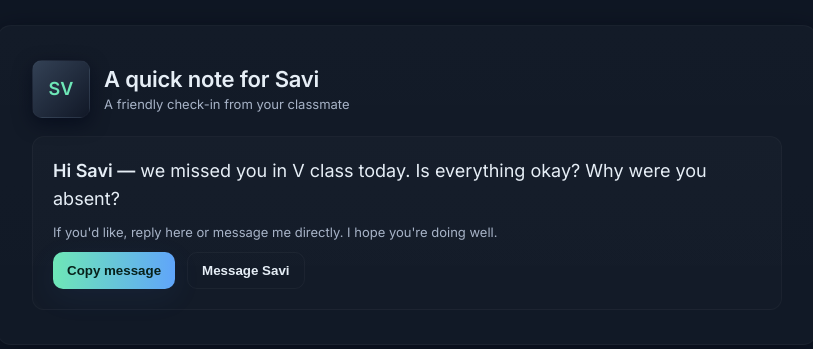
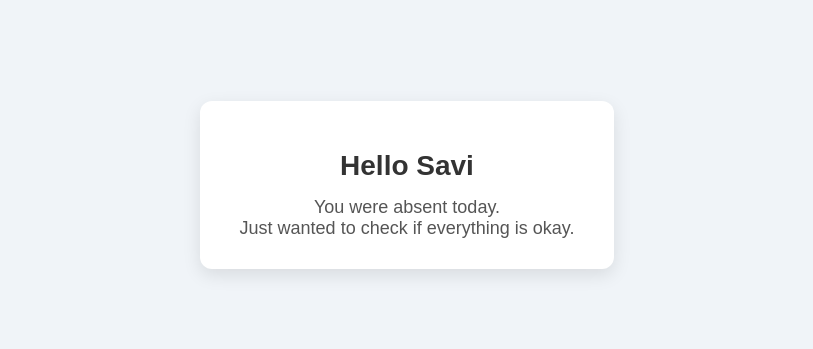
Before and after one commit to Ravish73/greetings-to-sayli, a plain HTML site: page savi.html in a window 1280 px wide. Shown: the part 215-564 px from the top of the page, without its empty margins (233-1046 px from the left). Drawn offline with Linux system fonts and the light colour scheme.

Commit message:
Update savi.html

```diff
--- a/savi.html
+++ b/savi.html
@@ -1,184 +1,49 @@
 <!DOCTYPE html>
 <html lang="en">
 <head>
-  <meta charset="utf-8" />
-  <meta name="viewport" content="width=device-width,initial-scale=1" />
+    <meta charset="UTF-8">
     <title>Message for Savi</title>
-
-  <link href="https://fonts.googleapis.com/css2?family=Inter:wght@300;400;600&display=swap" rel="stylesheet">
-
     <style>
-    :root{
-      --bg:#0f1724;
-      --card:#0b1220;
-      --accent:#6ee7b7;
-      --text:#e6eef6;
-      --muted:#a7b3c7;
-      --shadow: 0 8px 30px rgba(3,7,18,0.6);
+        body {
+            margin: 0;
+            padding: 0;
+            height: 100vh;
+            display: flex;
+            justify-content: center;
+            align-items: center;
+            background: #f0f4f8;
+            font-family: "Poppins", sans-serif;
         }
 
-    *{box-sizing:border-box;margin:0;padding:0}
-    html,body{height:100%}
-    body{
-      font-family: "Inter", system-ui, -apple-system, "Segoe UI", Roboto, "Helvetica Neue", Arial;
-      background: radial-gradient(1200px 600px at 10% 20%, rgba(110,231,183,0.06), transparent 8%),
-                  radial-gradient(1000px 500px at 90% 80%, rgba(99,102,241,0.04), transparent 8%),
-                  var(--bg);
-      color:var(--text);
-      -webkit-font-smoothing:antialiased;
-      -moz-osx-font-smoothing:grayscale;
-      display:flex;
-      align-items:center;
-      justify-content:center;
-      padding:28px;
+        .card {
+            background: white;
+            padding: 30px 40px;
+            border-radius: 12px;
+            box-shadow: 0 6px 18px rgba(0, 0, 0, 0.1);
+            text-align: center;
+            max-width: 400px;
         }
 
-    .card{
-      width:100%;
-      max-width:820px;
-      background: linear-gradient(180deg, rgba(255,255,255,0.02), rgba(255,255,255,0.01));
-      border-radius:14px;
-      box-shadow:var(--shadow);
-      padding:34px;
-      border: 1px solid rgba(255,255,255,0.03);
-      transform: translateY(0);
-      transition:transform .25s ease, box-shadow .25s ease;
-      position:relative;
-      overflow:hidden;
-    }
-    .card:hover{ transform: translateY(-6px); box-shadow: 0 20px 50px rgba(2,6,23,0.7); }
-
-    header{
-      display:flex;
-      align-items:center;
-      gap:14px;
-      margin-bottom:18px;
+        h1 {
+            font-size: 28px;
+            color: #333;
+            margin-bottom: 15px;
         }
 
-    .avatar {
-      width:58px;
-      height:58px;
-      border-radius:10px;
-      background: linear-gradient(135deg, #334155, #111827);
-      display:flex;
-      align-items:center;
-      justify-content:center;
-      font-weight:600;
-      color:var(--accent);
-      font-size:18px;
-      box-shadow: 0 6px 18px rgba(2,6,23,0.6);
-      border: 1px solid rgba(255,255,255,0.02);
-    }
-
-    h1{
-      font-size:22px;
-      letter-spacing: -0.2px;
-      color:var(--text);
-      margin-bottom:4px;
-    }
-    p.subtitle{
-      color:var(--muted);
-      font-size:13px;
-    }
-
-    .message {
-      margin-top:18px;
-      background: linear-gradient(180deg, rgba(255,255,255,0.02), rgba(255,255,255,0.01));
-      border-radius:12px;
-      padding:20px;
-      border: 1px solid rgba(255,255,255,0.03);
-    }
-
-    .message p{
-      font-size:18px;
-      color:var(--text);
-      line-height:1.55;
-      margin-bottom:12px;
-    }
-
-    .message small{
-      display:block;
-      color:var(--muted);
-      font-size:13px;
-    }
-
-    .actions{
-      margin-top:18px;
-      display:flex;
-      gap:12px;
-    }
-
-    .btn{
-      padding:10px 14px;
-      border-radius:10px;
-      background:transparent;
-      border:1px solid rgba(255,255,255,0.04);
-      color:var(--text);
-      font-weight:600;
-      cursor:pointer;
-      transition: all .18s ease;
-    }
-    .btn.primary{
-      background: linear-gradient(90deg,var(--accent),#60a5fa);
-      color:#07211a;
-      border:none;
-      box-shadow: 0 8px 30px rgba(58,123,213,0.08);
-    }
-    .btn:hover{ transform:translateY(-3px); }
-
-    /* subtle pulse for the greeting box (no hearts) */
-    @keyframes pulse {
-      0% { box-shadow: 0 0 0 0 rgba(110,231,183,0.06); }
-      70% { box-shadow: 0 0 0 18px rgba(110,231,183,0); }
-      100% { box-shadow: 0 0 0 0 rgba(110,231,183,0); }
-    }
-
-    .pulse {
-      animation: pulse 2.8s ease-in-out infinite;
-      border-radius:12px;
-    }
-
-    /* responsive */
-    @media (max-width:560px){
-      .card{ padding:20px; }
-      .avatar{ width:48px;height:48px;font-size:16px; }
-      h1{ font-size:18px; }
-      .message p { font-size:16px; }
+        p {
+            font-size: 18px;
+            color: #555;
+            margin: 0;
         }
     </style>
 </head>
 <body>
-  <main class="card" role="main" aria-labelledby="pageTitle">
-    <header>
-      <div class="avatar" aria-hidden="true">SV</div>
-      <div>
-        <h1 id="pageTitle">A quick note for Savi</h1>
-        <p class="subtitle">A friendly check-in from your classmate</p>
+
+    <div class="card">
+        <h1>Hello Savi</h1>
+        <p>You were absent today.
+        <br>Just wanted to check if everything is okay.</p>
     </div>
-    </header>
 
-    <section class="message pulse" aria-live="polite">
-      <p><strong>Hi Savi —</strong> we missed you in V class today. Is everything okay? Why were you absent?</p>
-      <small>If you'd like, reply here or message me directly. I hope you're doing well.</small>
-
-      <div class="actions" style="margin-top:12px;">
-        <button class="btn primary" onclick="copyText()">Copy message</button>
-        <button class="btn" onclick="openChat()">Message Savi</button>
-      </div>
-    </section>
-  </main>
-
-  <script>
-    function copyText(){
-      const text = "Hi Savi — we missed you in V class today. Is everything okay? Why were you absent?";
-      navigator.clipboard?.writeText(text).then(()=>{
-        alert("Message copied to clipboard — paste it to send to Savi.");
-      }).catch(()=>{ alert("Could not copy — please copy manually."); });
-    }
-
-    function openChat(){
-      alert("Open your preferred chat app and paste the message to contact Savi.");
-    }
-  </script>
 </body>
 </html>
```
Lines whose indentation alone changed are shown as unchanged.
